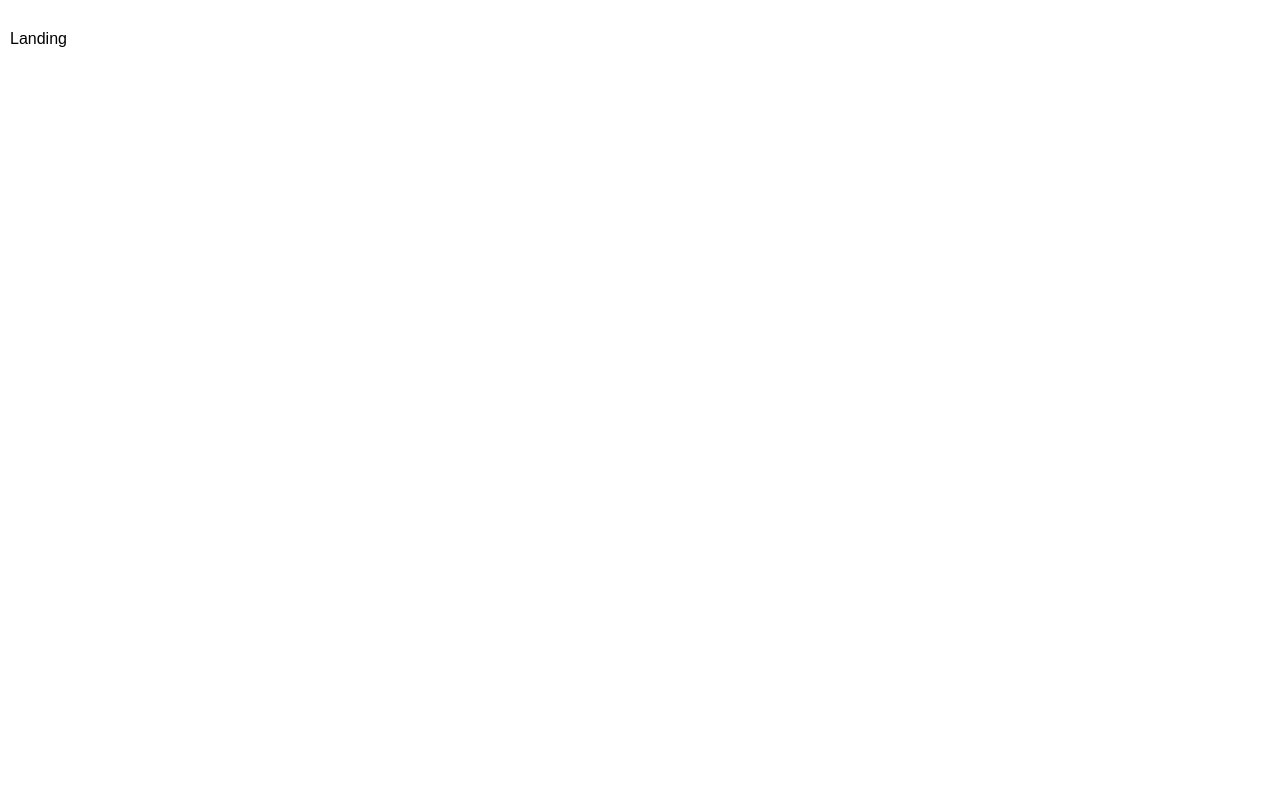
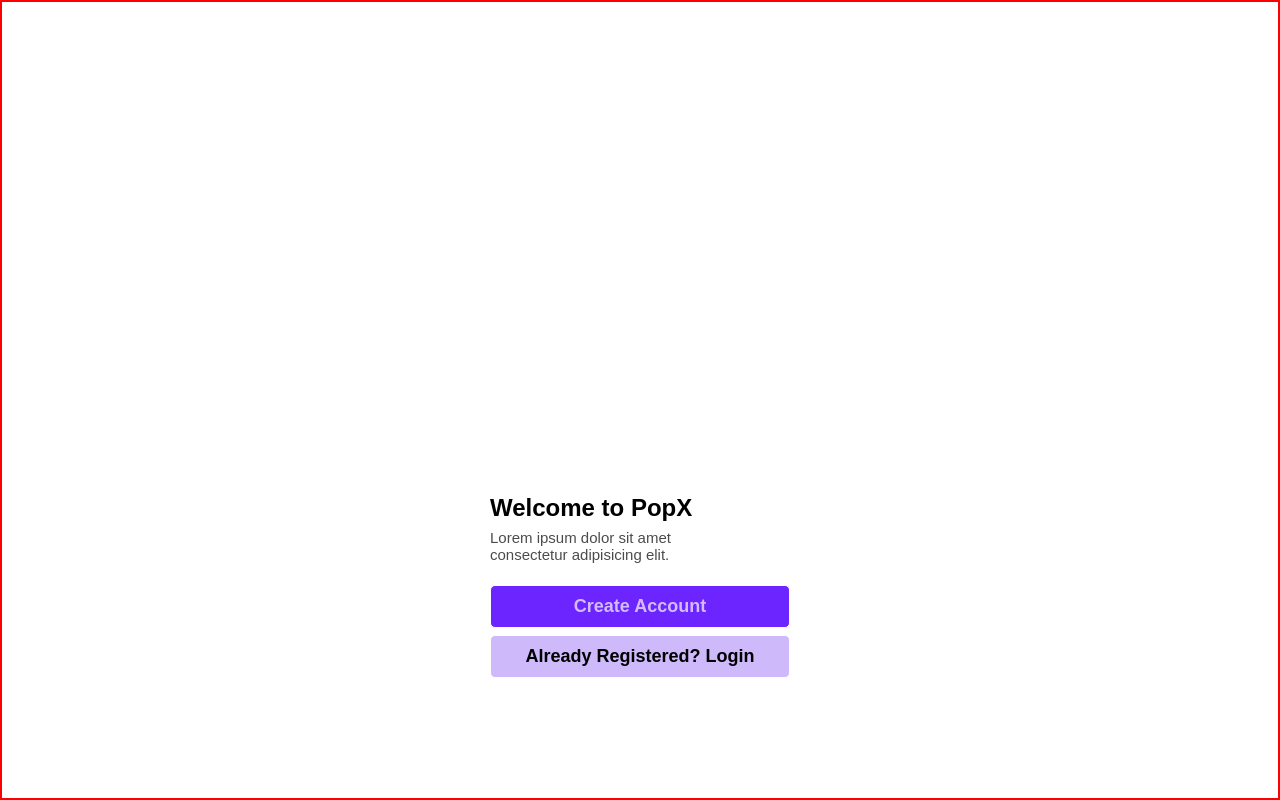
Before and after one commit to Pushpendra-1697/Adobe-XD-Assignment, a React (Create React App) app in the folder onboarding/: page / in a window 1280 px wide. Built offline with nearby package versions, Linux system fonts and the light colour scheme; the HTML template or start-up script is replaced by a standard one.

Commit message:
added landing page

```diff
--- /dev/null
+++ b/onboarding/src/components/Button.jsx
@@ -0,0 +1,17 @@
+import React from 'react'
+import { useNavigate } from 'react-router-dom';
+const Button = ({ label, bgColor, color, isDisabled = false, redirectPath }) => {
+    const nevigate = useNavigate();
+
+    const handleClick = () => {
+        nevigate(redirectPath);
+    };
+
+    return (
+        <button onClick={handleClick} disabled={isDisabled} className='button' style={{ background: bgColor, color }}>
+            {label}
+        </button>
+    );
+}
+
+export default Button;
--- a/onboarding/src/pages/Landing.jsx
+++ b/onboarding/src/pages/Landing.jsx
@@ -1,9 +1,17 @@
 import React from 'react'
+import Button from '../components/Button';
 
 const Landing = () => {
   return (
-    <div>Landing</div>
-  )
+    <div className='landing'>
+      <h1 className='landing-title'>Welcome to PopX</h1>
+      <p className='landing-description'>Lorem ipsum dolor sit amet consectetur adipisicing elit.</p>
+      <div>
+        <Button label="Create Account" bgColor='#6C25FF' color='#D2BBFF' redirectPath='/signup' />
+        <Button label="Already Registered? Login" bgColor='#CEBAFB' redirectPath='/login' />
+      </div>
+    </div>
+  );
 }
 
-export default Landing
+export default Landing;
--- a/onboarding/src/styles/common.css
+++ b/onboarding/src/styles/common.css
@@ -4,10 +4,80 @@
     box-sizing: border-box;
 }
 
-.App {
-    padding: 30px 10px;
-}
-
 body {
     font-family: "Poppins", sans-serif;
 }
+
+.App {
+    border: 2px solid red;
+    height: 100vh;
+    max-width: 1440px;
+    margin: auto;
+    padding: 30px 5px;
+}
+
+.landing {
+    position: absolute;
+    bottom: 30px;
+    left: 50%;
+    transform: translate(-50%, -50%);
+    display: flex;
+    flex-direction: column;
+    gap: 7px;
+}
+
+.landing>div {
+    display: flex;
+    flex-direction: column;
+    gap: 7px;
+}
+
+.landing-title {
+    font-size: 24px;
+}
+
+.landing-description {
+    font-size: 15px;
+    opacity: 0.7;
+    margin-bottom: 15px;
+    width: 250px;
+}
+
+.button {
+    padding: 10px;
+    font-size: 18px;
+    min-width: 300px;
+    border-radius: 5px;
+    cursor: pointer;
+    border: 1px solid white;
+    font-weight: 600;
+}
+
+.button:hover {
+    opacity: 0.8;
+}
+
+.button:focus {
+    border: 1px solid green;
+}
+
+.button:disabled {
+    opacity: 0.4;
+}
+
+
+@media all and (min-width: 320px) and (max-width:480px) {
+    .landing-title{
+        font-size: 25px;
+    }
+    .landing-description{
+        font-size: 14px;
+    }
+    .button{
+        font-size: 15px;
+        padding: 10px 5px;
+        min-width: 200px;
+        border-radius: 10px;
+    }
+
+}
```
